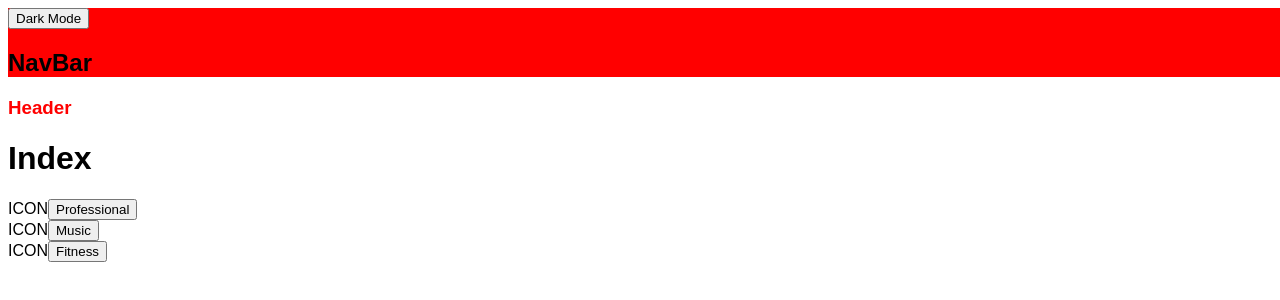
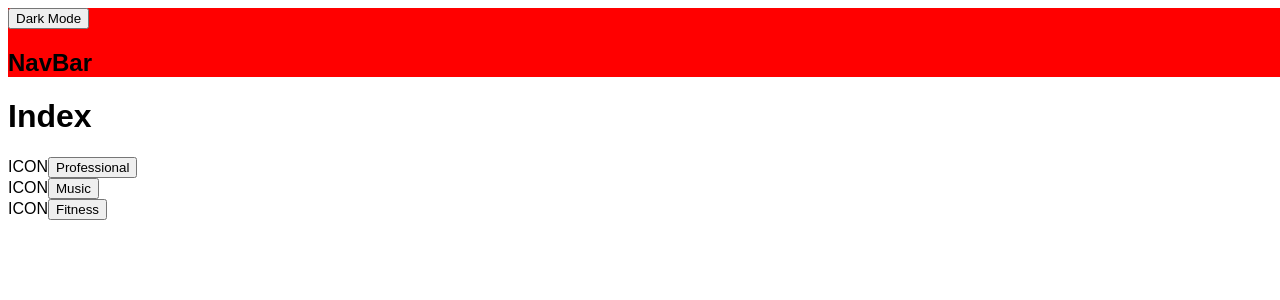
Before and after one commit to sbogucki12/bogoodski-next, a Next.js app: page / in a window 1280 px wide. Shown: the top 300 px of the page. Built offline with nearby package versions, Linux system fonts and the light colour scheme.

Commit message:
added a text file to sandbox folder

```diff
--- a/components/Home.jsx
+++ /dev/null
@@ -1,25 +0,0 @@
-import Head from "next/head"
-
-const Home = () => {
-    return (
-        <>
-            <Head>
-                <title>BOGOODSKI | HOME</title>
-            </Head>
-            <h1>
-                Index
-            </h1>
-            <div>
-                <span>ICON</span><span><button>Professional</button></span>
-            </div>
-            <div>
-                <span>ICON</span><span><button>Music</button></span>
-            </div>
-            <div>
-                <span>ICON</span><span><button>Fitness</button></span>
-            </div>
-        </>
-    )
-};
-
-export default Home;
--- /dev/null
+++ b/next.config.js
@@ -0,0 +1 @@
+export const reactStrictMode = true;
--- a/pages/_app.jsx
+++ b/pages/_app.jsx
@@ -7,23 +7,15 @@ const App = ({Component, pageProps}) =>
     return (
         <>
             <Head>
+                <title>BOGOODSKI | HOME</title>
                 <link rel="apple-touch-icon" sizes="180x180" href="/favicon/apple-touch-icon.png" />
                 <link rel="icon" type="image/png" sizes="32x32" href="/favicon/favicon-32x32.png" />
                 <link rel="icon" type="image/png" sizes="16x16" href="/favicon/favicon-16x16.png" />
                 <link rel="manifest" href="/favicon/site.webmanifest" />
             </Head>
+
             <NavBar />
-            <header>
-                <h3>
-                    Header
-                </h3>
-            </header>
             <Component {...pageProps} />
-            <style jsx>{`
-                h3 {
-                    color: red;
-                }
-            `}</style>
         </>
     )
 };
--- a/pages/index.jsx
+++ b/pages/index.jsx
@@ -1,16 +1,21 @@
-import Home from "../components/Home";
-
-// Don't change this component.
-
-function index() {
+const Home = () => {
     return (
         <>
-            <main>
-                <Home />
-            </main>
+            <h1>
+                Index
+            </h1>
+            <div>
+                <span>ICON</span><span><button>Professional</button></span>
+            </div>
+            <div>
+                <span>ICON</span><span><button>Music</button></span>
+            </div>
+            <div>
+                <span>ICON</span><span><button>Fitness</button></span>
+            </div>
         </>
 
     )
 }
 
-export default index;
+export default Home;
--- a/pages/markdownTest/MarkdownTest.jsx
+++ b/pages/sandbox/markdownTest/MarkdownTest.jsx
@@ -1,4 +1,4 @@
-import { getData } from "../../lib/data";
+import { getData } from "../../../lib/data";
 
 
 const MarkdownTest = (props) => {
```
Also changed, not shown: package.json (+8 -1 lines), pages/sandbox/bio.txt (added), pages/sandbox/markdown/markdown.md (renamed from pages/markdown/markdown.md), pages/sandbox/test/[slug].js (renamed from pages/test/[slug].js), 2 other files (tests, documents, lock files or other folders).
